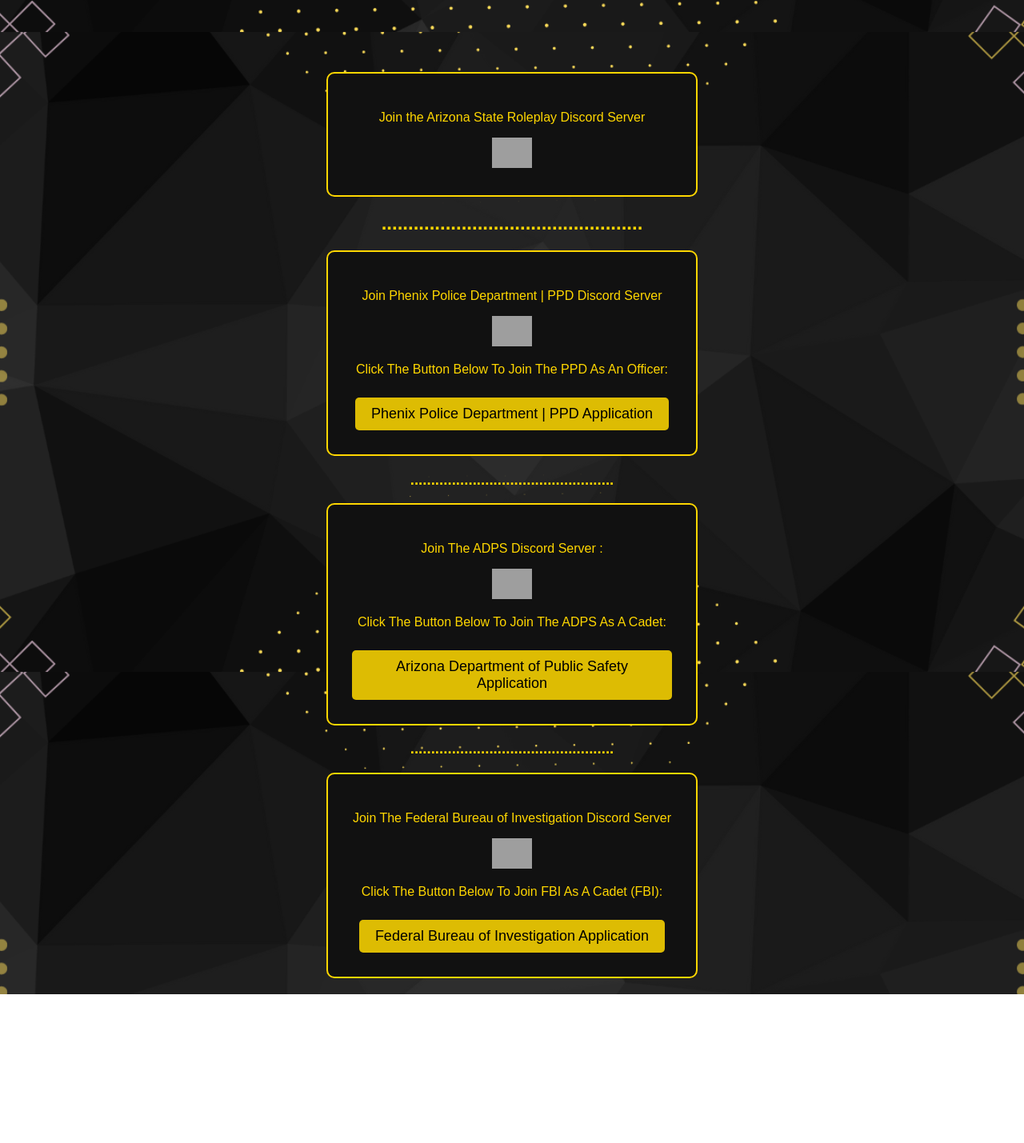
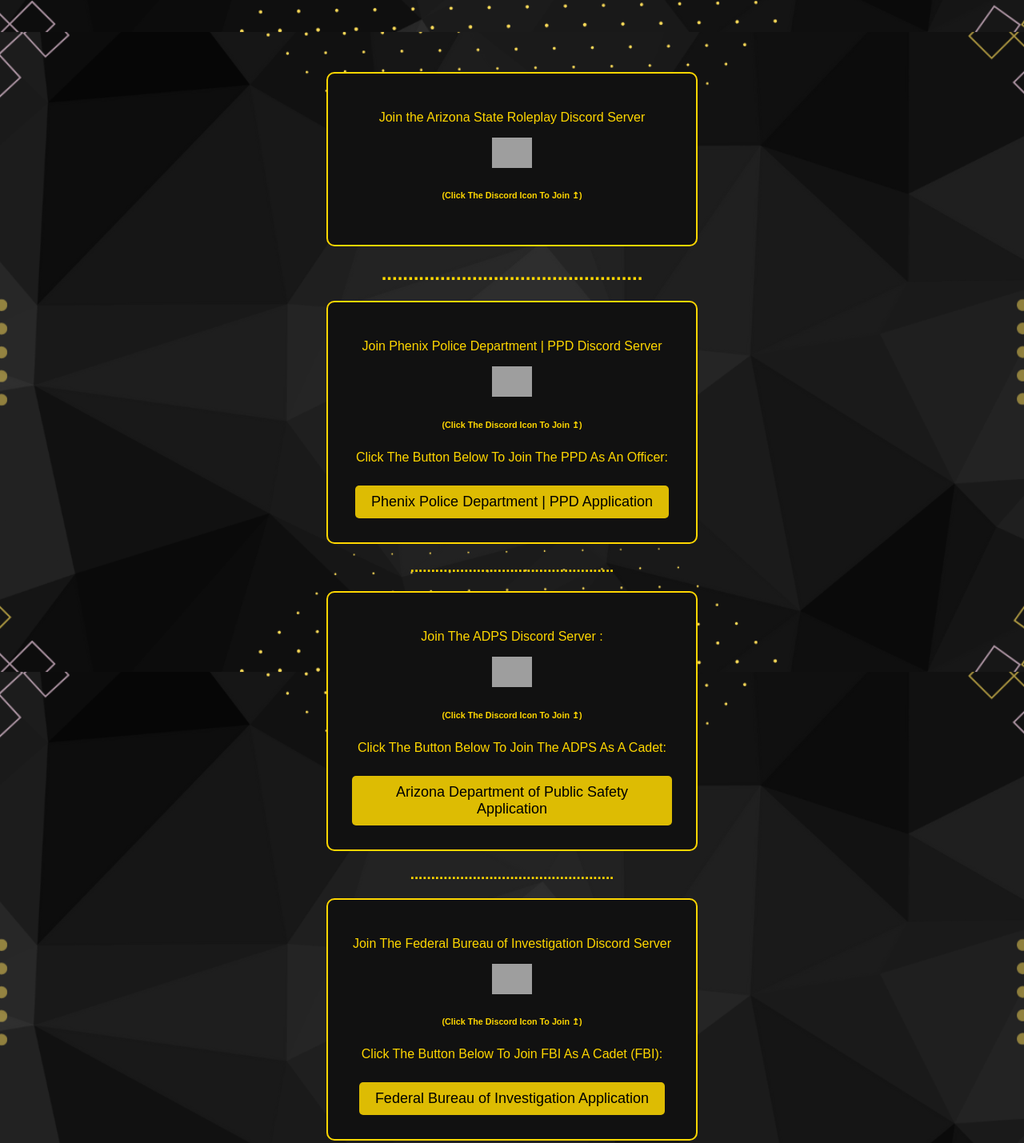
Before and after one commit to TSSEJED/Arizona-State-RP, a plain HTML site: page index.html in a window 1280 px wide. Shown: the part 760-2189 px from the top of the page at 80% size. Before the commit the page ends 2003 px from the top, so only its background shows below. Drawn offline with Linux system fonts and the light colour scheme; grey boxes are pictures that could not be loaded.

Commit message:
Add files via upload

```diff
--- a/index.html
+++ b/index.html
@@ -17,6 +17,7 @@
             <p>Join the Arizona State Roleplay Discord Server</p>
             <a href="https://discord.gg/yNV5v7mC" target="_blank">
                 <img src="https://cdn-icons-png.flaticon.com/512/3670/3670157.png" width="50" alt="Join Our Discord">
+                <h6>(Click The Discord Icon To Join ↥)</h6>
             </a>
         </div>
         <div>
@@ -27,6 +28,8 @@
             <p>Join Phenix Police Department | PPD Discord Server</p>
             <a href="https://discord.gg/qpEBPCTQ" target="_blank">
                 <img src="https://cdn-icons-png.flaticon.com/512/3670/3670157.png" width="50" alt="Join Our Discord">
+                <h6>(Click The Discord Icon To Join ↥)</h6>
+
             </a>
             <p>Click The Button Below To Join The PPD As An Officer:</p>
             <a href="PPD.html"><button>Phenix Police Department | PPD Application</button></a>
@@ -41,6 +44,8 @@
             <p>Join The ADPS Discord Server :</p>
             <a href="https://discord.gg/ZPHmEDbK" target="_blank">
                 <img src="https://cdn-icons-png.flaticon.com/512/3670/3670157.png" width="50" alt="Join Our Discord">
+                <h6>(Click The Discord Icon To Join ↥)</h6>
+
             </a>
             <p>Click The Button Below To Join The ADPS  As A Cadet:</p>
             <a href="https://docs.google.com/forms/d/e/1FAIpQLSdcSKi8pWu9zXh3K3yY_g3kMM2dvAFfmi1O4PmJvCEZFChzkA/viewform"><button>Arizona Department of Public Safety Application</button></a>
@@ -56,6 +61,8 @@
             <p>Join The Federal Bureau of Investigation Discord Server</p>
             <a href="https://discord.gg/pWQ6NgR2" target="_blank">
                 <img src="https://cdn-icons-png.flaticon.com/512/3670/3670157.png" width="50" alt="Join Our Discord">
+                <h6>(Click The Discord Icon To Join ↥)</h6>
+
             </a>
             <p>Click The Button Below To Join FBI  As A Cadet (FBI):</p>
             <a href="coming-soon.html"><button>Federal Bureau of Investigation Application</button></a>
```
